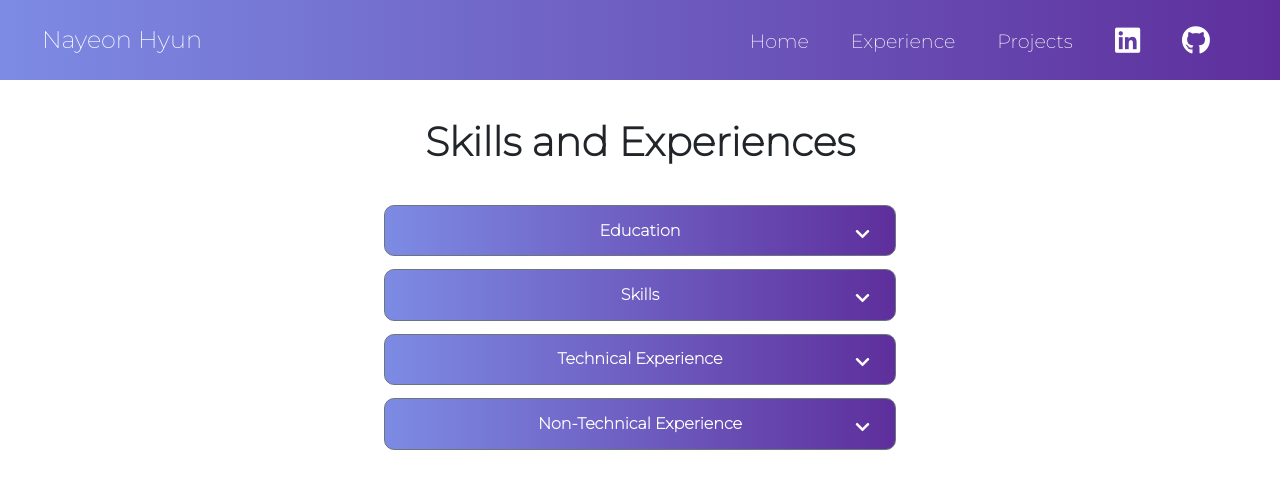
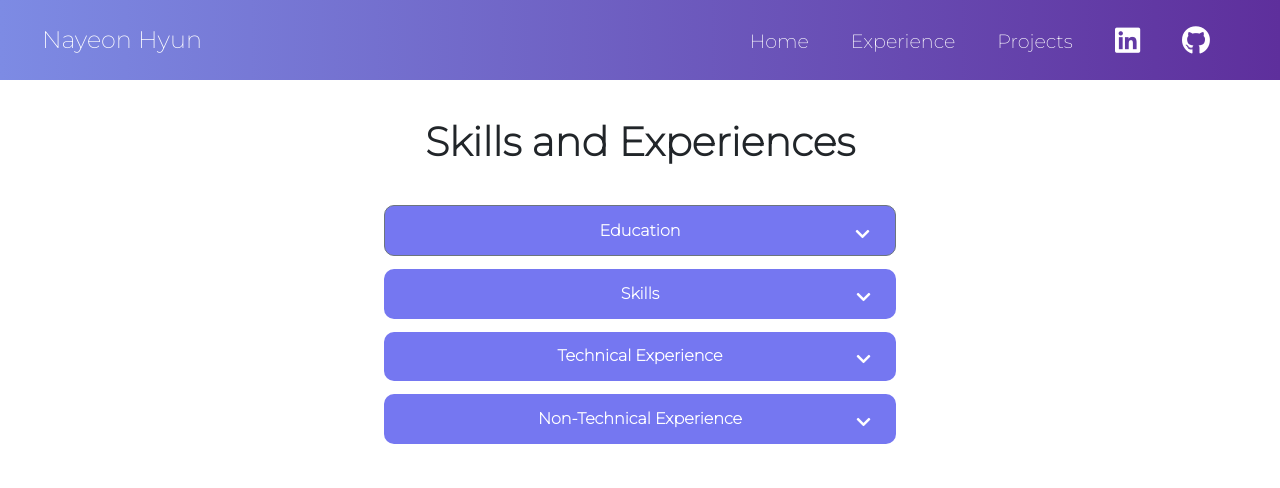
Before and after one commit to hyunnaye/portfolio-website, a React (Create React App) app: page /experience in a window 1280 px wide. Shown: the top 488 px of the page. Built offline with nearby package versions, Linux system fonts and the light colour scheme.

Commit message:
removed gradient bg for dropdown

```diff
--- a/src/components/Experience/experience.css
+++ b/src/components/Experience/experience.css
@@ -44,7 +44,7 @@
     margin-left: auto;
     margin-right: auto;
     flex-direction: row;
-    background: linear-gradient(90deg, rgb(125, 139, 228) 0%, rgb(94, 47, 156) 100%);
+    background: rgb(117, 119, 241);
     border-radius: 10px;
     justify-content: space-between;
 }
--- a/src/components/Experience/experience.js
+++ b/src/components/Experience/experience.js
@@ -30,7 +30,7 @@ const Position = (props) => {
 const TechExperience = (props) => {
     return(
     <>
-        <div className={props.techExp ? 'dropdown' : 'dropdown border border-1 border-secondary'}  onClick={() => props.setTechExp(!props.techExp )}>
+        <div  className='dropdown'  onClick={() => props.setTechExp(!props.techExp )}>
             <h2 className='header'>Technical Experience</h2>
             <i className={props.techExp  ? "fas arrow fa-chevron-up" : "fas arrow fa-chevron-down"}></i>
         </div>
@@ -64,7 +64,7 @@ const TechExperience = (props) => {
 const NonTechExperience = (props) => {
     return(
     <>
-        <div className={props.nonTechExp ? 'dropdown' : 'dropdown border border-1 border-secondary'} onClick={() => props.setNonTechExp(!props.nonTechExp)}>
+        <div className='dropdown' onClick={() => props.setNonTechExp(!props.nonTechExp)}>
             <h2 className='header'>Non-Technical Experience</h2>
             <i className={props.nonTechExp  ? "fas arrow fa-chevron-up" : "fas arrow fa-chevron-down"} ></i>
         </div>
@@ -99,7 +99,7 @@ const NonTechExperience = (props) => {
 const Skills = (props) => {
     return(
     <>
-        <div className={props.skills ? 'dropdown border-top border-1 border-secondary' : 'dropdown border border-1 border-secondary'}  onClick={() => props.setSkills(!props.skills)}>
+        <div  className='dropdown'  onClick={() => props.setSkills(!props.skills)}>
             <h2 className='header'>Skills</h2>
             <i className={props.skills  ? "fas arrow fa-chevron-up" : "fas arrow fa-chevron-down"}></i>
         </div>
```
